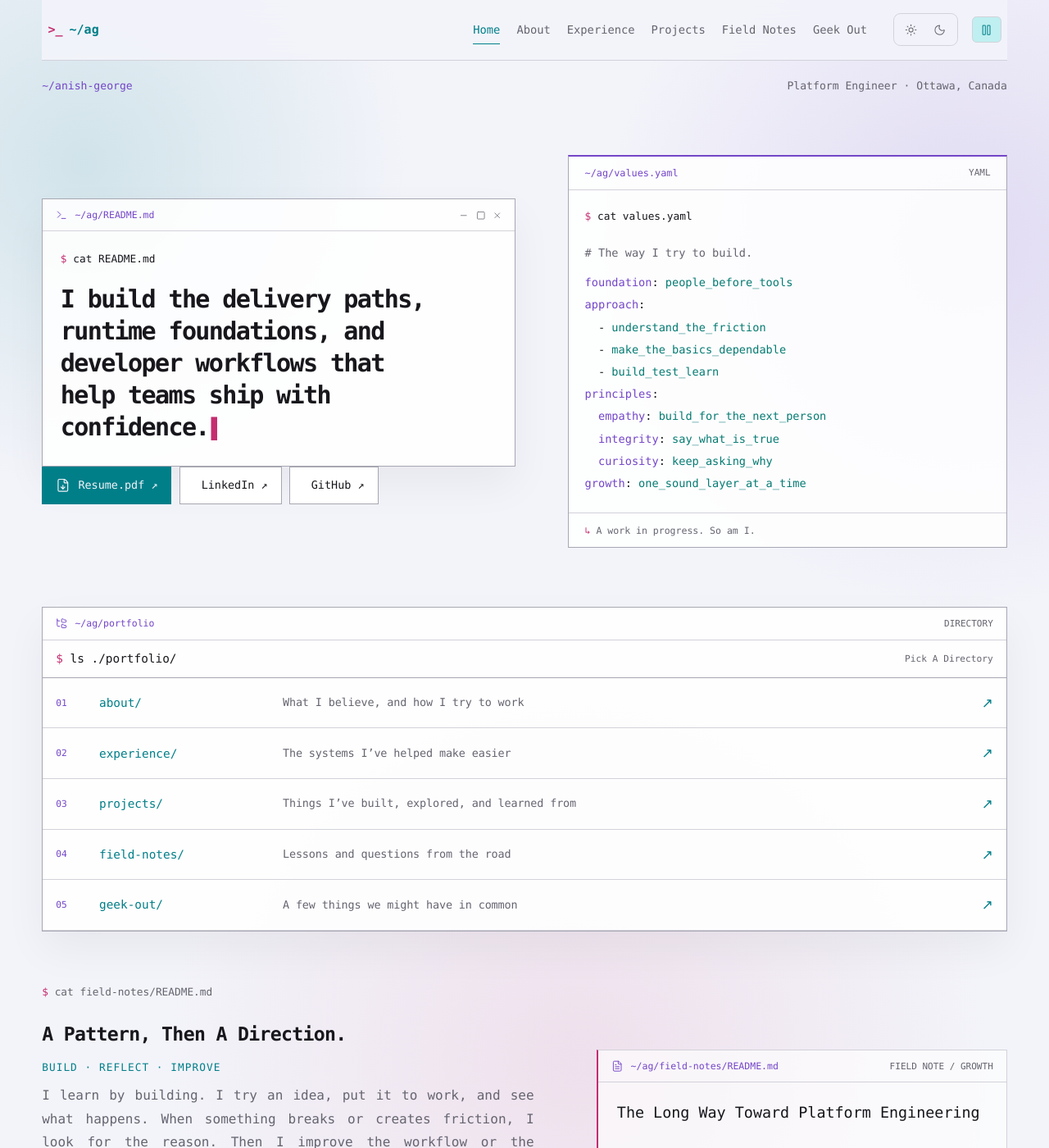
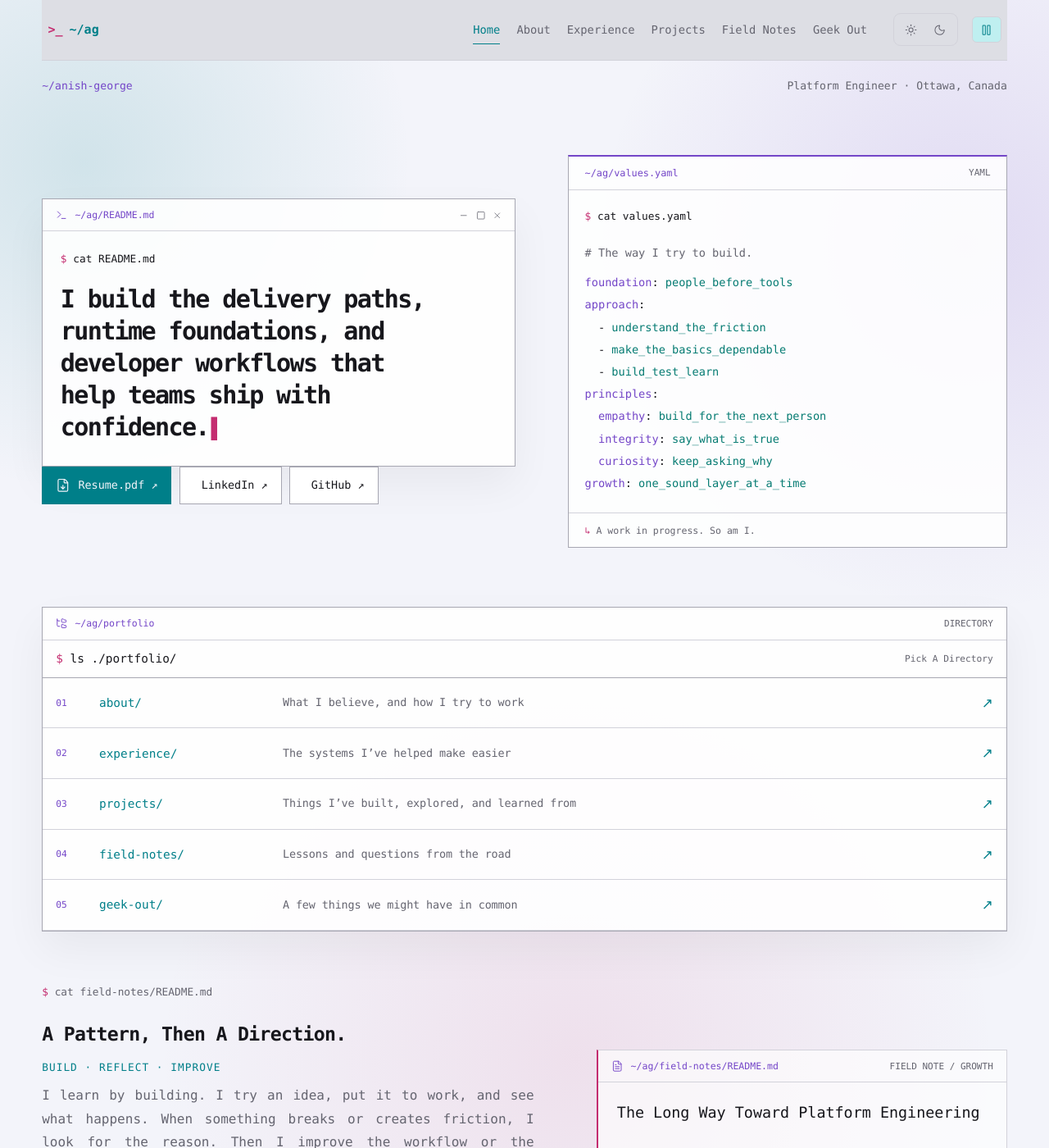
Before and after one commit to ANISHG-26/ANISHG-26.github.io, a Jekyll site: the page built from index.html, in a window 1280 px wide and 1400 px high. Shown: the whole window at 82% size. Built offline with Jekyll 4.4.1, drawn with Linux system fonts in a browser that asks for light colours; nearby versions of some CDN libraries.

Commit message:
style: refine About card and light header

```diff
--- a/about.html
+++ b/about.html
@@ -79,4 +79,4 @@
     </div>
   </div>
 </section>
-<section class="direction-callout" aria-labelledby="direction-title"><div class="terminal-window-bar"><span><i data-lucide="file-text" aria-hidden="true"></i> ~/ag/direction/README.md</span><span class="file-type">STILL LEARNING</span></div><div class="direction-callout-body"><p class="section-index"># Still Learning</p><h2 id="direction-title">A Foundation Is A Beginning.</h2><p>I want to keep deepening my engineering practice: build useful systems, learn from thoughtful people, and stay close to the people using the work.</p><a class="text-link" href="{{ '/field-notes/choosing-the-next-chapter-deliberately/' | relative_url }}">On Growing Deliberately ↗</a></div></section>
+<section class="direction-callout" aria-labelledby="direction-title"><div class="terminal-window-bar"><span><i data-lucide="file-text" aria-hidden="true"></i> ~/ag/direction/README.md</span><span class="file-type">STILL LEARNING</span></div><div class="direction-callout-body"><h2 id="direction-title">A Foundation Is A Beginning.</h2><p>I want to keep deepening my engineering practice: build useful systems, learn from thoughtful people, and stay close to the people using the work.</p><a class="text-link" href="{{ '/field-notes/choosing-the-next-chapter-deliberately/' | relative_url }}">On Growing Deliberately ↗</a></div></section>
--- a/assets/css/portfolio.css
+++ b/assets/css/portfolio.css
@@ -25,6 +25,7 @@
 :root:not(.dark) body {
   background: radial-gradient(circle at 8% 12%, color-mix(in srgb, var(--cyan) 14%, transparent), transparent 25rem), radial-gradient(circle at 92% 18%, color-mix(in srgb, var(--purple) 15%, transparent), transparent 28rem), radial-gradient(circle at 55% 78%, color-mix(in srgb, var(--pink) 10%, transparent), transparent 32rem), var(--background);
 }
+:root:not(.dark) .site-header { background: color-mix(in srgb, var(--background) 90%, var(--foreground) 10%); }
 a { color: inherit; text-decoration: none; }
 button { font: inherit; }
 a, button { -webkit-tap-highlight-color: transparent; }
```
Also changed, not shown: docs/design-contract.md (+6 -0 lines).
